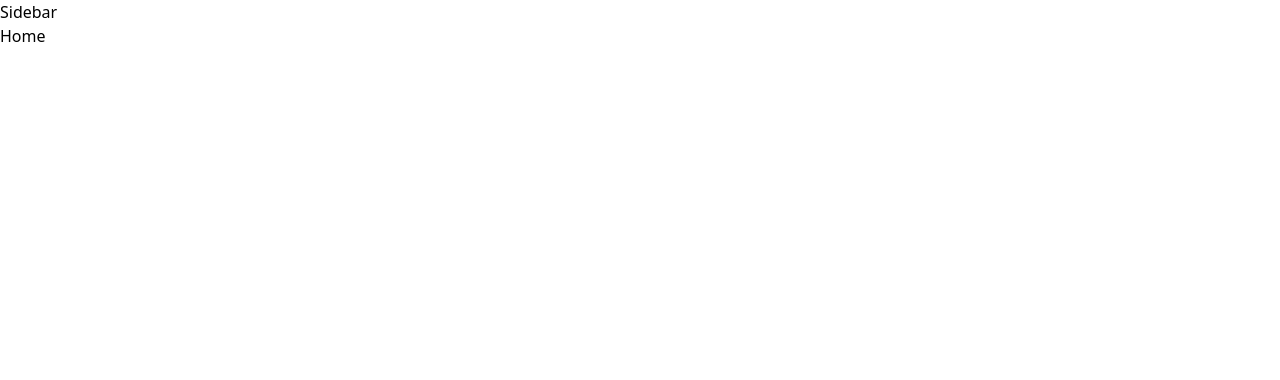
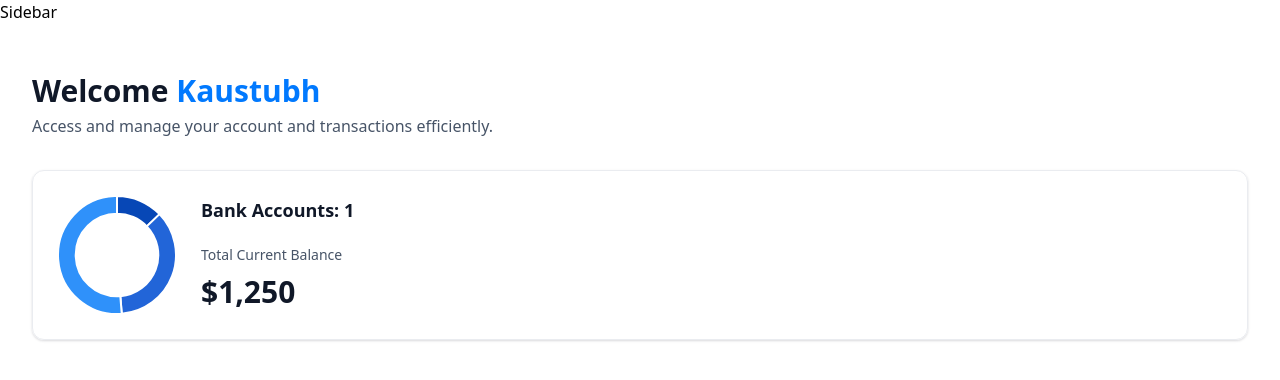
Before and after one commit to Kaustubh8856/BankingApp, a Next.js app: page / in a window 1280 px wide. Shown: the top 380 px of the page. Built offline with nearby package versions, Linux system fonts and the light colour scheme.

Commit message:
implement DoughnutChart | Bank Accounts

```diff
--- a/app/(root)/page.tsx
+++ b/app/(root)/page.tsx
@@ -1,9 +1,28 @@
-import React from 'react'
+import HeaderBox from "@/components/HeaderBox";
+import TotalBalanceBox from "@/components/TotalBalanceBox";
+import React from "react";
 
 const Home = () => {
+  const loggedIn = { firstname: "Kaustubh" };
   return (
-    <div>Home</div>
-  )
-}
+    <section className="home">
+      <div className="home-content">
+        <header className="home-header">
+          <HeaderBox
+            type="greeting"
+            title="Welcome"
+            user={loggedIn?.firstname || "Guest"}
+            subtext="Access and manage your account and transactions efficiently."
+          />
+          <TotalBalanceBox
+          accounts={[]}
+          totalBanks={1}
+          totalCurrentBalance={1250.35}
+          />
+        </header>
+      </div>
+    </section>
+  );
+};
 
-export default Home
+export default Home;
--- /dev/null
+++ b/components/AnimatedCounter.tsx
@@ -0,0 +1,13 @@
+"use client";
+import React from "react";
+import CountUp from "react-countup";
+
+const AnimatedCounter = ({ amount }: { amount: number }) => {
+  return (
+    <div className="w-full">
+      <CountUp duration={0.6} decimal="," prefix="$" end={amount} />
+    </div>
+  );
+};
+
+export default AnimatedCounter;
--- /dev/null
+++ b/components/DoughnutChart.tsx
@@ -0,0 +1,27 @@
+"use client";
+import React from "react";
+import { Chart as ChartJS, ArcElement, Tooltip, Legend } from "chart.js";
+import { Doughnut } from "react-chartjs-2";
+ChartJS.register(ArcElement, Tooltip, Legend);
+
+const DoughnutChart = ({accounts}:DoughnutChartProps) => {
+  const data = {
+    datasets: [
+      {
+        label: "Banks",
+        data: [1250, 3500, 5000],
+        backgroundColor: ["#0747b6", "#2265d8", "#2f91fa"],
+      },
+    ],
+    labels: ["Bank 1", "Bank 2", "Bank 3"],
+  };
+  return <Doughnut
+  options={{cutout:"70%",plugins:{
+    legend:{
+        display:false
+    }
+  }}}
+  data={data} />;
+};
+
+export default DoughnutChart;
--- /dev/null
+++ b/components/HeaderBox.tsx
@@ -0,0 +1,23 @@
+import { Span } from "next/dist/trace";
+import React from "react";
+
+const HeaderBox = ({
+  type = "title",
+  title,
+  subtext,
+  user,
+}: HeaderBoxProps) => {
+  return (
+    <div className="header-box">
+      <h1 className="header-box-title">
+        {title}
+        {type === "greeting" && (
+          <span className="text-bankGradient">&nbsp;{user}</span>
+        )}
+      </h1>
+      <p className="header-box-subtext">{subtext}</p>
+    </div>
+  );
+};
+
+export default HeaderBox;
--- /dev/null
+++ b/components/TotalBalanceBox.tsx
@@ -0,0 +1,28 @@
+import React from "react";
+import AnimatedCounter from "./AnimatedCounter";
+import DoughnutChart from "./DoughnutChart";
+
+const TotalBalanceBox = ({
+  accounts = [],
+  totalBanks,
+  totalCurrentBalance,
+}: TotlaBalanceBoxProps) => {
+  return (
+    <section className="total-balance">
+      <div className="total-balance-chart">
+        <DoughnutChart accounts={accounts} />
+      </div>
+      <div className="flex flex-col gap-6">
+        <h2 className="header-2">Bank Accounts: {totalBanks} </h2>
+        <div className="flex flex-col gap-2">
+          <p className="total-balance-label">Total Current Balance</p>
+          <div className="total-balance-amount flex-center gap-2">
+            <AnimatedCounter amount={totalCurrentBalance} />
+          </div>
+        </div>
+      </div>
+    </section>
+  );
+};
+
+export default TotalBalanceBox;
--- a/package.json
+++ b/package.json
@@ -11,11 +11,15 @@
   "dependencies": {
     "@radix-ui/react-icons": "^1.3.0",
     "@radix-ui/react-slot": "^1.1.0",
+    "chart.js": "^4.4.4",
     "class-variance-authority": "^0.7.0",
     "clsx": "^2.1.1",
     "lucide-react": "^0.447.0",
     "next": "14.2.14",
+    "query-string": "^9.1.0",
     "react": "^18",
+    "react-chartjs-2": "^5.2.0",
+    "react-countup": "^6.5.3",
     "react-dom": "^18",
     "tailwind-merge": "^2.5.2",
     "tailwindcss-animate": "^1.0.7"
```
Also changed, not shown: 1 other file (tests, documents, lock files or other folders).
